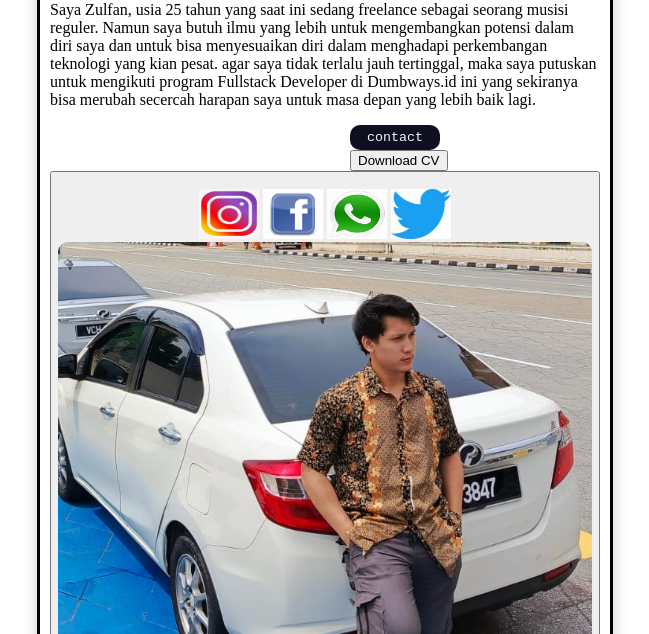
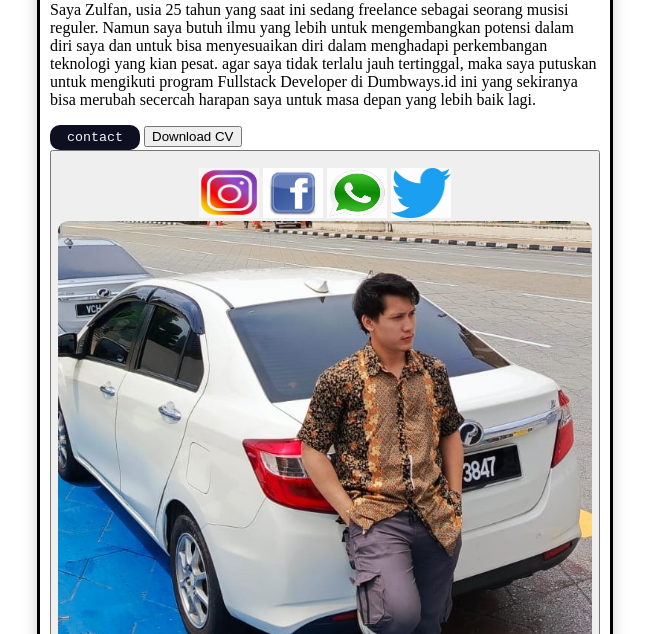
Before and after one commit to zulfan74/zulfanb50s1, a plain HTML site: page index.html in a window 1280 px wide. Shown: the part 166-800 px from the top of the page, without its empty margins (315-964 px from the left). Drawn offline with Linux system fonts and the light colour scheme.

Commit message:
Update index.html

```diff
--- a/index.html
+++ b/index.html
@@ -21,8 +21,8 @@
                agar saya tidak terlalu jauh tertinggal, maka saya putuskan untuk mengikuti program Fullstack Developer di Dumbways.id ini
                yang sekiranya bisa merubah secercah harapan saya untuk masa depan yang lebih baik lagi.
             </p>
-            <button style="margin-left: 300px; background-color: rgb(15, 15, 34); color: aliceblue; border-radius: 10px 10px; border: none; height: 25px; width: 90px; font-family: monospace">contact</button>
-            <button style="margin-left: 300px;" <img src="./Image/download.png" alt="download" style="height: 15px; width: 40px;"/>Download CV<button>
+            <button style="margin-left: 0px; background-color: rgb(15, 15, 34); color: aliceblue; border-radius: 10px 10px; border: none; height: 25px; width: 90px; font-family: monospace">contact</button>
+            <button style="margin-left: 0px;" <img src="./Image/download.png" alt="download" style="height: 15px; width: 40px;"/>Download CV<button>
             <br/>
             <div align="center">
                 <img src="./Image/ig.jpg" alt="ig" style="height: 50px; width: 60px;" />
```
